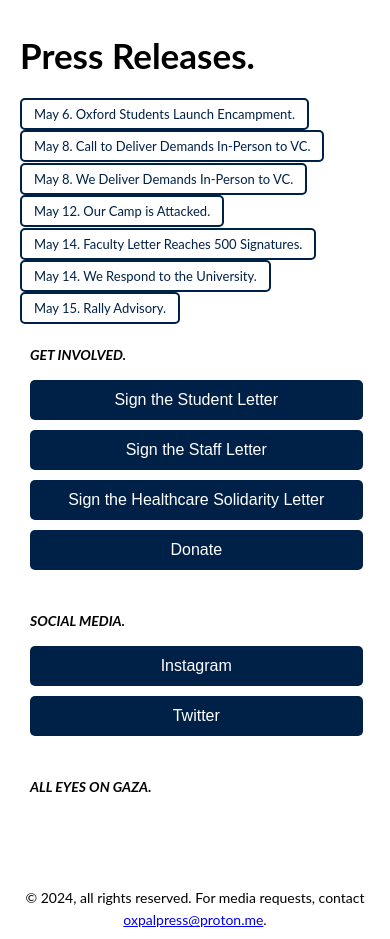
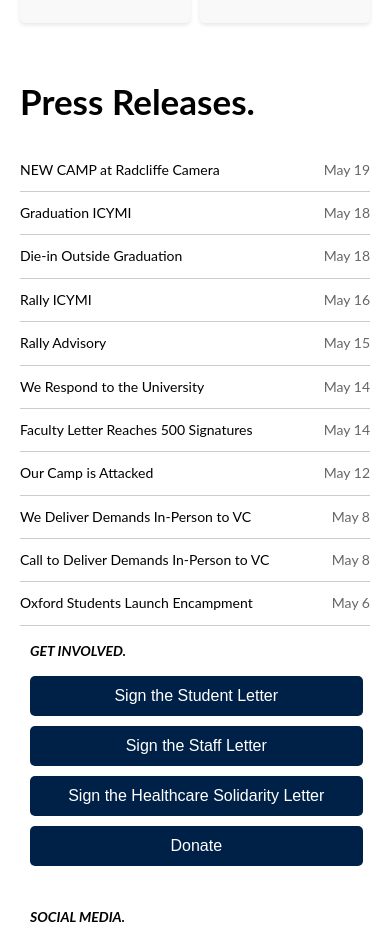
Before and after one commit to oxpal/oxpal.github.io, a plain HTML site: page press.html in a window 390 px wide. Shown: the part 1058-1997 px from the top of the page. Drawn offline with Linux system fonts and the light colour scheme.

Commit message:
add banner, fix press release styling, update press releases

```diff
--- a/press.html
+++ b/press.html
@@ -42,6 +42,8 @@
                 </div>
             </nav>
         </header>
+        <a href="https://oxfordgazastudentsolidarity.wordpress.com/" class="mobile-banner">Click to Sign the Student Letter</a>
+
         <main>
             <div class="side-panel">
                 <p class="how-to-get-involved"><em><strong>GET INVOLVED.</strong></em></p>
@@ -110,15 +112,19 @@
                     <!-- Add more press articles in the same format -->
                 </div>
                 <h1 style= "margin-top: 40px;">Press Releases.</h1>
-                <ul class="press-releases">
-                    <li><a href="assets/05 06 PR LAUNCH.pdf" target="_blank">May 6. Oxford Students Launch Encampment.</a></li>
-                    <li><a href="assets/05 08 VC AWARDS ADVISORY.pdf" target="_blank">May 8. Call to Deliver Demands In-Person to VC.</a></li>
-                    <li><a href="assets/05 08 ICYMI VC AWARDS.pdf" target="_blank">May 8. We Deliver Demands In-Person to VC.</a></li>
-                    <li><a href="assets/05 12 CAMP ATTACK.pdf" target="_blank">May 12. Our Camp is Attacked.</a></li>
-                    <li><a href="assets/05 14 FACULTY SUPPORT.pdf" target="_blank">May 14. Faculty Letter Reaches 500 Signatures.</a></li>
-                    <li><a href="assets/05 14 OA4P RESPONDS TO UNIVERSITY.pdf" target="_blank">May 14. We Respond to the University.</a></li>
-                    <li><a href="assets/05 15 RALLY ADVISORY.pdf" target="_blank">May 15. Rally Advisory.</a></li>
-                </ul>
+             <ul class="press-releases">
+                              <li><a href="assets/05 19 RADCLIFFE CAMERA ENCAMPMENT.pdf" target="_blank"><span class="release-title">NEW CAMP at Radcliffe Camera</span><span class="release-date">May 19</span></a></li>
+                              <li><a href="assets/05 18 GRADUATION ICYMI.pdf" target="_blank"><span class="release-title">Graduation ICYMI</span><span class="release-date">May 18</span></a></li>
+                              <li><a href="assets/05 18 DIE IN.pdf" target="_blank"><span class="release-title">Die-in Outside Graduation</span><span class="release-date">May 18</span></a></li>
+                              <li><a href="assets/05 16 RALLY ICYMI.pdf" target="_blank"><span class="release-title">Rally ICYMI</span><span class="release-date">May 16</span></a></li>
+                              <li><a href="assets/05 15 RALLY ADVISORY.pdf" target="_blank"><span class="release-title">Rally Advisory</span><span class="release-date">May 15</span></a></li>
+                              <li><a href="assets/05 14 OA4P RESPONDS TO UNIVERSITY.pdf" target="_blank"><span class="release-title">We Respond to the University</span><span class="release-date">May 14</span></a></li>
+                              <li><a href="assets/05 14 FACULTY SUPPORT.pdf" target="_blank"><span class="release-title">Faculty Letter Reaches 500 Signatures</span><span class="release-date">May 14</span></a></li>
+                              <li><a href="assets/05 12 CAMP ATTACK.pdf" target="_blank"><span class="release-title">Our Camp is Attacked</span><span class="release-date">May 12</span></a></li>
+                              <li><a href="assets/05 08 ICYMI VC AWARDS.pdf" target="_blank"><span class="release-title">We Deliver Demands In-Person to VC</span><span class="release-date">May 8</span></a></li>
+                              <li><a href="assets/05 08 VC AWARDS ADVISORY.pdf" target="_blank"><span class="release-title">Call to Deliver Demands In-Person to VC</span><span class="release-date">May 8</span></a></li>
+                              <li><a href="assets/05 06 PR LAUNCH.pdf" target="_blank"><span class="release-title">Oxford Students Launch Encampment</span><span class="release-date">May 6</span></a></li>
+                          </ul>
             </div>
 
         </main>
--- a/styles.css
+++ b/styles.css
@@ -70,26 +70,47 @@ h1 {
 .press-releases {
     list-style: none;
     padding: 0;
+    margin: 0; /* Remove auto margins to avoid centering */
+    max-width: 600px; /* Set a maximum width */
 }
 
 .press-releases li {
-    margin-bottom: 10px;
+    display: flex;
+    justify-content: space-between;
+    padding: 10px 0;
+    border-bottom: 1px solid #ccc;
 }
 
-.press-releases li a {
+.press-releases a {
+    padding-left: 30px;
+    display: flex;
+    width: 100%;
     text-decoration: none;
-    color: #002147;
-    font-size: 18px;
-    padding: 8px;
-    border: 2px solid #002147;
-    border-radius: 5px;
-    transition: background-color 0.3s, color 0.3s;
+    color: inherit;
 }
 
-.press-releases li a:hover {
-    background-color: #002147;
-    color: white;
+.release-title {
+    flex: 1;
+    text-align: left;
+    margin: 0; /* Remove any default margin */
+    padding-left: 0; /* Ensure no padding on the left */
 }
+
+.release-date {
+    margin-left: 20px;
+    text-align: right;
+    color: #666;
+}
+
+/* Optional: Hover effect for better user experience */
+.press-releases li:hover {
+    background-color: #f9f9f9;
+}
+
+
+
+
+
 
 /* Add styles for the press articles */
 .main-content .press-articles {
@@ -391,3 +412,58 @@ footer {
 
     }
 }
+
+/* Mobile Styling for Press Releases */
+@media (max-width: 768px) {
+    .press-releases li {
+        display: flex;
+        justify-content: space-between;
+        align-items: center;
+    }
+
+    .press-releases li a {
+        width: 100%;
+        padding: 0;
+        font-size: 14px;
+    }
+
+    .release-title {
+        flex: 1;
+        text-align: left;
+        padding-left: 0;
+    }
+
+    .release-date {
+        text-align: right;
+        white-space: nowrap;
+        margin-left: auto;
+    }
+}
+
+
+/* Media query for mobile devices */
+@media (max-width: 768px) {
+    .mobile-banner {
+        display: block;
+        width: 100%; /* Make the banner full width */
+        background-color: #002147; /* Use the same color as the buttons */
+        color: white;
+        text-align: center;
+        font-size: 16px;
+        font-weight: bold;
+        text-decoration: none; /* Remove underline */
+        margin-bottom: 20px; /* Space below the banner */
+        cursor: pointer; /* Change cursor to pointer */
+    }
+
+    .mobile-banner:hover {
+        background-color: #0056b3; /* Darken the background on hover */
+    }
+}
+
+/* Hide the banner on larger screens */
+@media (min-width: 769px) {
+    .mobile-banner {
+        display: none;
+    }
+}
```
Also changed, not shown: archive.html (+2 -0 lines), demands.html (+2 -0 lines), index.html (+13 -9 lines), manifesto.html (+2 -0 lines), 9 other files.
